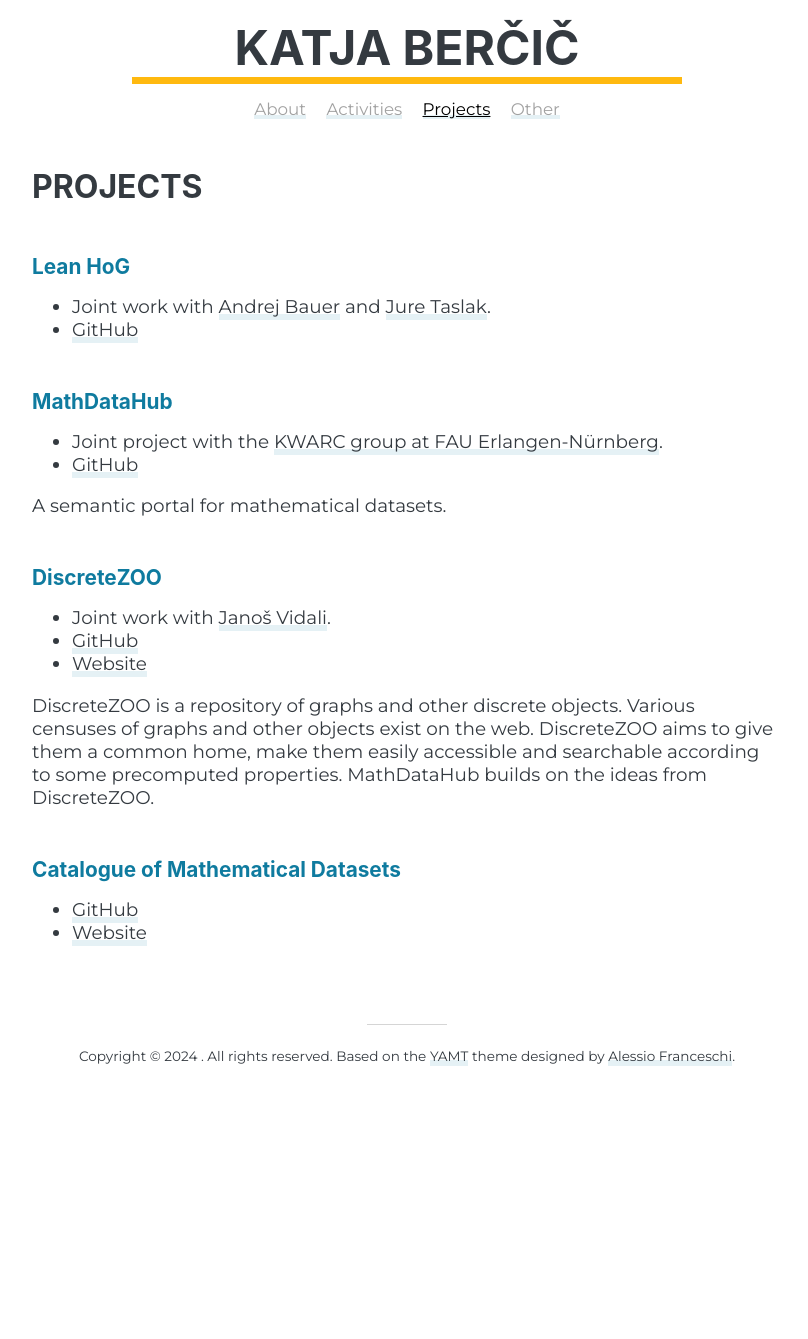
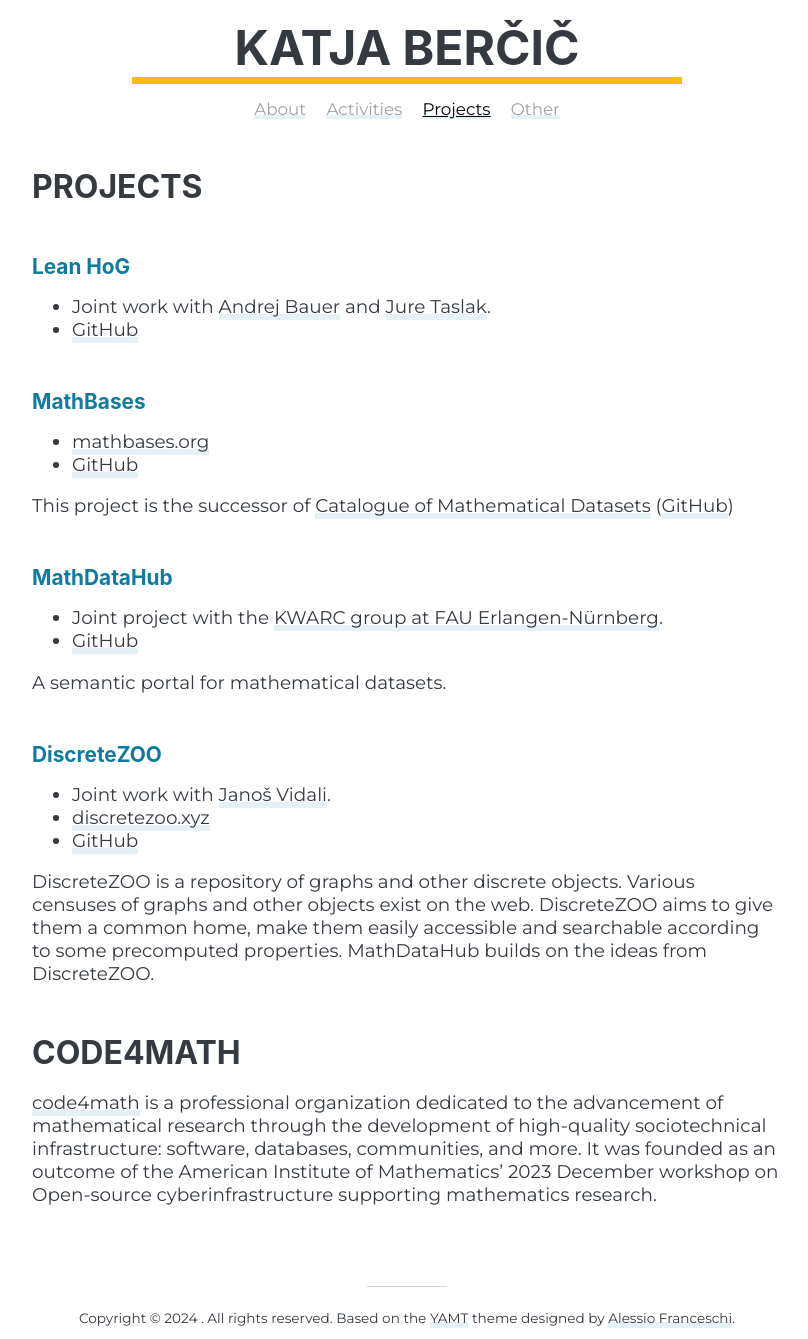
Before and after one commit to katjabercic/katja.not.si, a Jekyll site: the page built from projects.md, in a window 1280 px wide. Shown: the whole page, without its empty margins (233-1041 px from the left). Built offline with Jekyll 4.4.1, drawn with Linux system fonts in a browser that asks for light colours; nearby versions of some CDN libraries; some web fonts are replaced; before the commit the page ends 1077 px from its top, so only the background shows below that.

Commit message:
Update projects

```diff
--- a/projects.md
+++ b/projects.md
@@ -10,6 +10,13 @@ title: Katja Berčič | Projects
 * Joint work with [Andrej Bauer](https://www.andrej.com/index.html) and [Jure Taslak](https://www.fmf.uni-lj.si/sl/imenik/1331/taslak-jure/).
 * [GitHub](https://github.com/katjabercic/Lean-HoG)
 
+## MathBases
+
+* [mathbases.org](https://mathbases.org)
+* [GitHub](https://github.com/MathBases)
+
+This project is the successor of [Catalogue of Mathematical Datasets](https://mathdb.mathhub.info) ([GitHub](https://github.com/MathHubInfo/MathDBDjango))
+
 ## MathDataHub
 
 * Joint project with the [KWARC group at FAU Erlangen-Nürnberg](https://kwarc.info/projects/mdh/).
@@ -20,15 +27,17 @@ A semantic portal for mathematical datasets.
 ## DiscreteZOO
 
 * Joint work with [Janoš Vidali](https://jaanos.github.io).
+* [discretezoo.xyz](https://discretezoo.xyz)
 * [GitHub](https://github.com/discretezoo)
-* [Website](https://discretezoo.xyz)
 
 DiscreteZOO is a repository of graphs and other discrete objects.
 Various censuses of graphs and other objects exist on the web.
 DiscreteZOO aims to give them a common home, make them easily accessible and searchable according to some precomputed properties.
 MathDataHub builds on the ideas from DiscreteZOO.
 
-## Catalogue of Mathematical Datasets
+# Code4math
 
-* [GitHub](https://github.com/MathHubInfo/MathDBDjango)
-* [Website](https://mathdb.mathhub.info)
+[code4math](https://code4math.org) is a professional organization dedicated to the advancement of mathematical research through
+the development of high-quality sociotechnical infrastructure: software, databases, communities, and more.
+It was founded as an outcome of the American Institute of Mathematics' 2023 December workshop on Open-source cyberinfrastructure
+supporting mathematics research.
```
